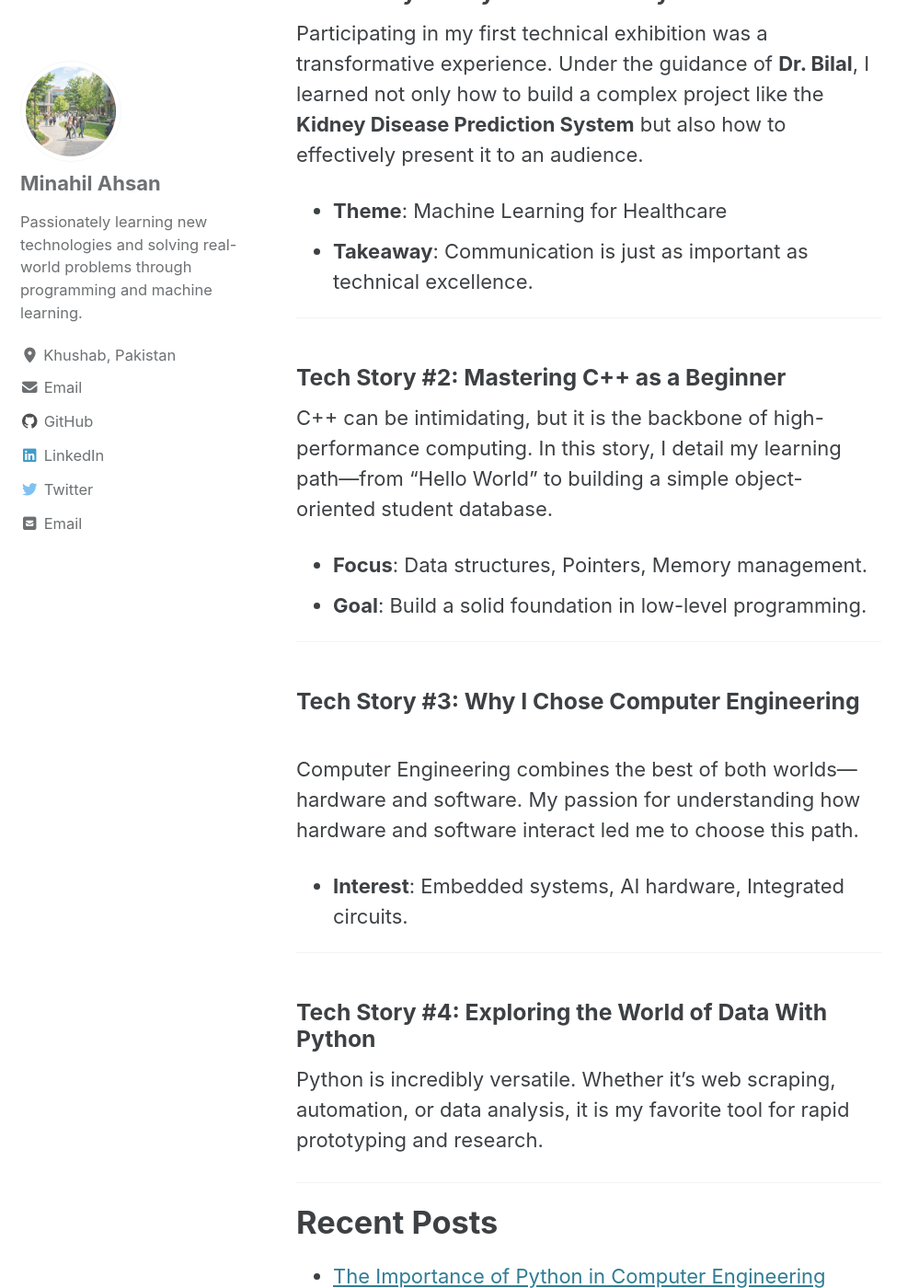
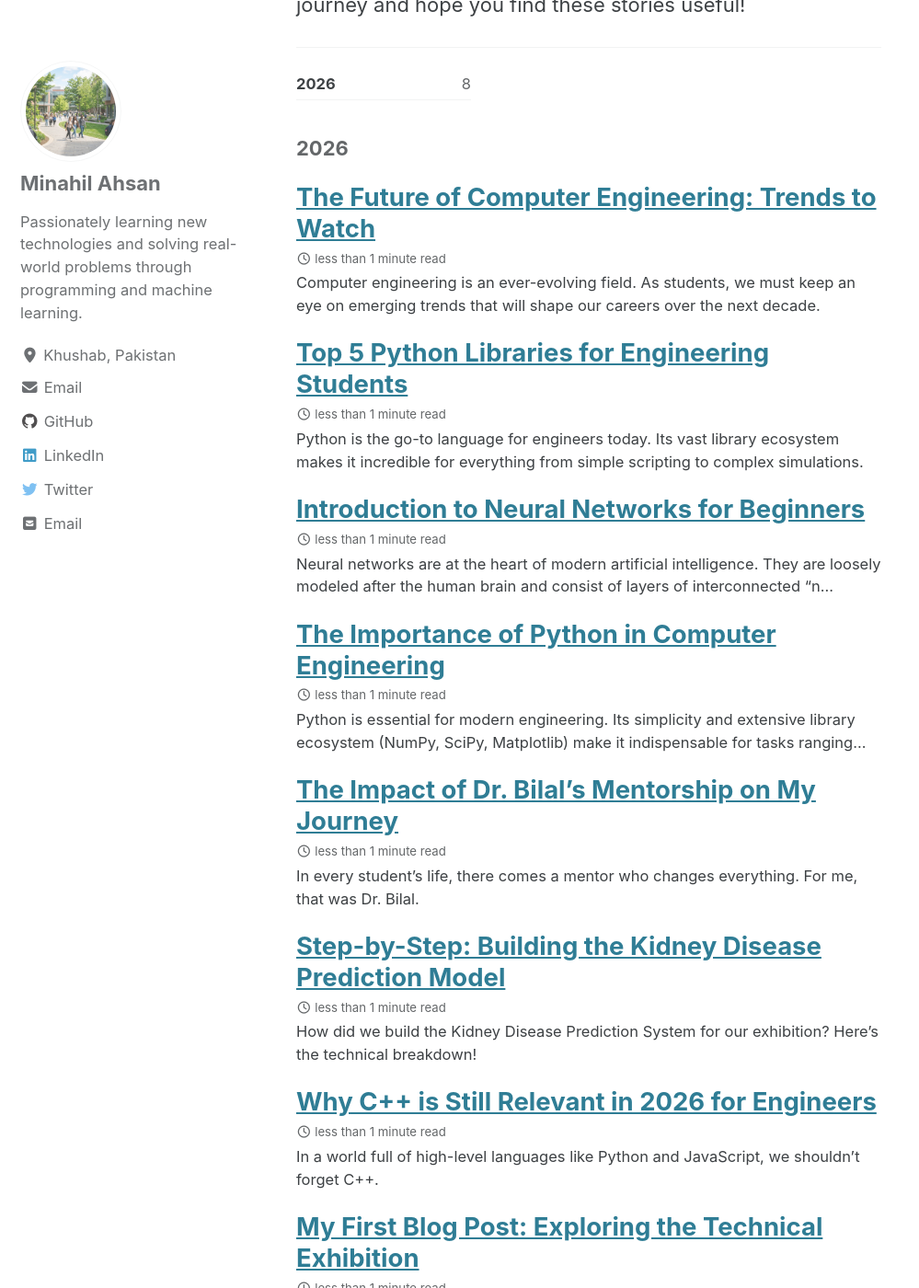
Before and after one commit to minahilahsan583-sketch/Minahil, a Jekyll site: the page built from _pages/blog.md, in a window 1280 px wide and 1400 px high, scrolled down 694 px. Shown: the whole window at 92% size, without its empty margins (0-999 px from the left). Built offline with Jekyll 4.4.1, drawn with Linux system fonts in a browser that asks for light colours; cached includes are drawn as plain includes; some of the changed text lies outside the part shown.

Commit message:
Fix blog listing, add more engineering blogs, and fix broken image links

```diff
--- a/_config.yml
+++ b/_config.yml
@@ -22,9 +22,9 @@ title_separator          : "-"
 subtitle                 : "Computer Engineering Student | ML Enthusiast"
 name                     : "Minahil Ahsan"
 description              : "Professional portfolio and blog of Minahil Ahsan, a Computer Engineering student specializing in Software Engineering and Machine Learning."
-url                      : # the base hostname & protocol for your site e.g. "https://mmistakes.github.io"
-baseurl                  : # the subpath of your site, e.g. "/blog"
-repository               : "Minahil/minahil-blog"
+url                      : "https://Danyalkhan21555.github.io"
+baseurl                  : "/Minahil"
+repository               : "Danyalkhan21555/Minahil"
 teaser                   : # path of fallback teaser image, e.g. "/assets/images/500x300.png"
 logo                     : # path of logo image to display in the masthead, e.g. "/assets/images/88x88.png"
 masthead_title           : # overrides the website title displayed in the masthead, use " " for no title
--- /dev/null
+++ b/_pages/blog.md
@@ -0,0 +1,16 @@
+---
+layout: posts
+title: "My Blog & Tech Stories"
+permalink: /blog/
+author_profile: true
+header:
+  overlay_image: /assets/images/minahil_coding_1.png
+  overlay_filter: 0.5
+excerpt: "Exploring the intersections of Computer Engineering, Machine Learning, and Software Development."
+---
+
+# Blog Posts
+
+Below you'll find my latest articles, tutorials, and reflections on engineering and technology. I enjoy sharing my learning journey and hope you find these stories useful!
+
+---
--- /dev/null
+++ b/_posts/2026-04-01-why-cpp-is-relevant.md
@@ -0,0 +1,15 @@
+---
+title: "Why C++ is Still Relevant in 2026 for Engineers"
+date: 2026-04-01
+categories: [programming, tech]
+tags: [cpp, systems-programming, performance]
+header:
+  overlay_image: /assets/images/minahil_coding_1.png
+  overlay_filter: 0.5
+---
+
+In a world full of high-level languages like Python and JavaScript, we shouldn't forget **C++**.
+
+For engineers, **performance and control** are paramount. Whether it's building firmware for an IoT device or real-time trading engines, C++ provides direct access to memory and incredible speed.
+
+As a Computer Engineering student, mastering C++ is not optional—it's a requirement for anyone who wants to understand how computers truly work!
--- /dev/null
+++ b/_posts/2026-04-02-kidney-project-deep-dive.md
@@ -0,0 +1,25 @@
+---
+title: "Step-by-Step: Building the Kidney Disease Prediction Model"
+date: 2026-04-02
+categories: [machine-learning, projects]
+tags: [healthcare, python, kidney-health]
+header:
+  overlay_image: /assets/images/kidney_project_1.png
+  overlay_filter: 0.5
+---
+
+How did we build the **Kidney Disease Prediction System** for our exhibition? Here's the technical breakdown!
+
+### 1. Data Collection
+We used healthcare datasets containing patients' medical metrics—albumin levels, sugar, pressure, etc.
+
+### 2. Preprocessing
+We handled missing values using mean imputation and normalized the features using standard scaling.
+
+### 3. Model Building
+We tested several algorithms, including Random Forest and Logistic Regression, ultimately deciding on the one with the highest accuracy!
+
+### 4. Results
+Our model achieved over 90% accuracy in predicting the likelihood of kidney disease based on medical indicators.
+
+Check out my GitHub for the full source code!
--- /dev/null
+++ b/_posts/2026-04-03-mentorship-reflection.md
@@ -0,0 +1,15 @@
+---
+title: "The Impact of Dr. Bilal's Mentorship on My Journey"
+date: 2026-04-03
+categories: [academic, reflections]
+tags: [mentorship, university, engineering]
+header:
+  overlay_image: /assets/images/minahil_lab_1.png
+  overlay_filter: 0.5
+---
+
+In every student's life, there comes a mentor who changes everything. For me, that was **Dr. Bilal**.
+
+During our first semester's Technical Exhibition, he guided our team through the complexities of data science and machine learning. His belief in our potential pushed us to build the **Kidney Disease Prediction System**, which was a huge success.
+
+Mentors don't just teach you what's in the books—they teach you how to think.
--- /dev/null
+++ b/_posts/2026-04-04-intro-to-neural-networks.md
@@ -0,0 +1,18 @@
+---
+title: "Introduction to Neural Networks for Beginners"
+date: 2026-04-04
+categories: [machine-learning, tutorials]
+tags: [neural-networks, ai, beginners]
+header:
+  overlay_image: https://images.unsplash.com/photo-1620712943543-bcc4688e7485?q=80&w=2070&auto=format&fit=crop
+  overlay_filter: 0.5
+---
+
+Neural networks are at the heart of modern artificial intelligence. They are loosely modeled after the human brain and consist of layers of interconnected "neurons."
+
+In this post, we will explore:
+- What is an artificial neuron?
+- Layers: Input, Hidden, and Output.
+- How backpropagation works in simple terms.
+
+Stay tuned for more deep dives into deep learning!
--- /dev/null
+++ b/_posts/2026-04-04-top-python-libraries.md
@@ -0,0 +1,20 @@
+---
+title: "Top 5 Python Libraries for Engineering Students"
+date: 2026-04-04
+categories: [tech, guide]
+tags: [python, numpy, pandas, matplotlib, scikit-learn]
+header:
+  overlay_image: https://images.unsplash.com/photo-1555949963-aa79dcee981c?q=80&w=2070&auto=format&fit=crop
+  overlay_filter: 0.5
+---
+
+Python is the go-to language for engineers today. Its vast library ecosystem makes it incredible for everything from simple scripting to complex simulations.
+
+Here are my top pick libraries:
+1. **NumPy**: Essential for mathematical arrays and linear algebra.
+2. **Pandas**: The industry standard for handling and analyzing data tables.
+3. **Matplotlib**: A powerful tool for creating high-quality graphs and visualizations.
+4. **Scikit-learn**: The most popular library for building classical machine learning models.
+5. **SciPy**: Used for more advanced technical and scientific computing.
+
+Mastering these will give you a significant advantage in any engineering project!
--- /dev/null
+++ b/_posts/2026-04-05-future-trends.md
@@ -0,0 +1,19 @@
+---
+title: "The Future of Computer Engineering: Trends to Watch"
+date: 2026-04-05
+categories: [engineering, future]
+tags: [embedded-systems, ai-hardware, edge-computing]
+header:
+  overlay_image: https://images.unsplash.com/photo-1451187580459-43490279c0fa?q=80&w=2072&auto=format&fit=crop
+  overlay_filter: 0.5
+---
+
+Computer engineering is an ever-evolving field. As students, we must keep an eye on emerging trends that will shape our careers over the next decade.
+
+Key trends include:
+- **Edge Computing**: Shifting processing power from the cloud to local devices.
+- **AI Hardware Acceleration**: Designing custom silicon for neural network tasks.
+- **Quantum Computing**: The next frontier in computational power.
+- **Embedded Security**: Protecting IoT devices from sophisticated cyber threats.
+
+Being aware of these shifts will help you choose your specialization wisely!
--- a/blog.md
+++ /dev/null
@@ -1,53 +0,0 @@
----
-layout: single
-title: "My Blog & Tech Stories"
-permalink: /blog/
-author_profile: true
-header:
-  overlay_image: /assets/images/minahil_coding_1.png
-  overlay_filter: 0.5
----
-
-# Welcome to My Tech Blog
-
-I love sharing my journey as a student engineer. Here, you'll find stories, tutorials, and reflections on my favorite topics in tech.
-
----
-
-### Tech Story #1: My First University Exhibition
-
-Participating in my first technical exhibition was a transformative experience. Under the guidance of **Dr. Bilal**, I learned not only how to build a complex project like the **Kidney Disease Prediction System** but also how to effectively present it to an audience.
-
-- **Theme**: Machine Learning for Healthcare
-- **Takeaway**: Communication is just as important as technical excellence.
-
----
-
-### Tech Story #2: Mastering C++ as a Beginner
-
-C++ can be intimidating, but it is the backbone of high-performance computing. In this story, I detail my learning path—from "Hello World" to building a simple object-oriented student database.
-
-- **Focus**: Data structures, Pointers, Memory management.
-- **Goal**: Build a solid foundation in low-level programming.
-
----
-
-### Tech Story #3: Why I Chose Computer Engineering
-
-Computer Engineering combines the best of both worlds—hardware and software. My passion for understanding how hardware and software interact led me to choose this path.
-
-- **Interest**: Embedded systems, AI hardware, Integrated circuits.
-
----
-
-### Tech Story #4: Exploring the World of Data With Python
-
-Python is incredibly versatile. Whether it's web scraping, automation, or data analysis, it is my favorite tool for rapid prototyping and research.
-
----
-
-# Recent Posts
-
-{% for post in site.posts %}
-  - [{{ post.title }}]({{ post.url }}) ({{ post.date | date: "%B %d, %Y" }})
-{% endfor %}
```
Also changed, not shown: _pages/about.md (renamed from about.md, +1 -1 lines), _pages/contact.md (renamed from contact.md), _pages/portfolio.md (renamed from portfolio.md), _pages/projects.md (renamed from projects.md).
